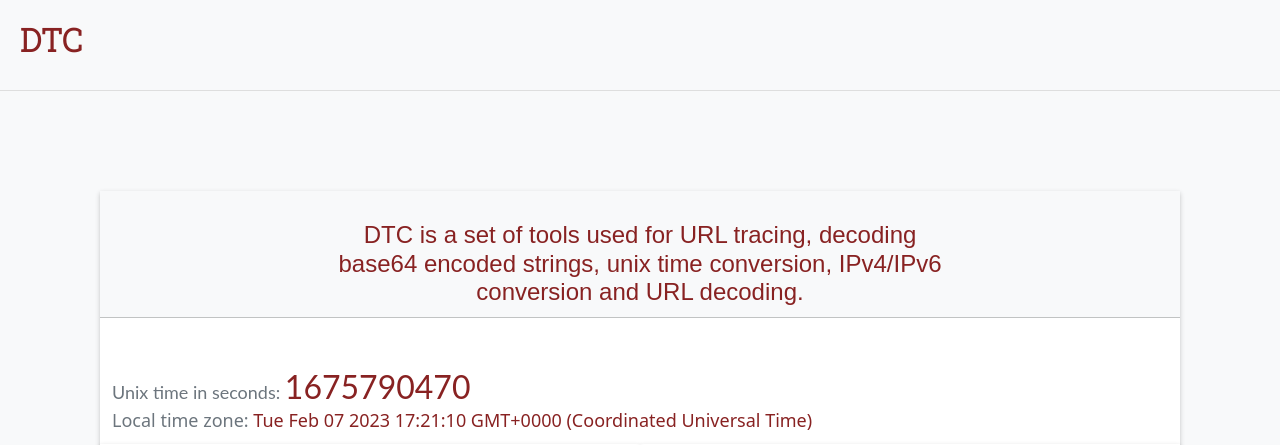
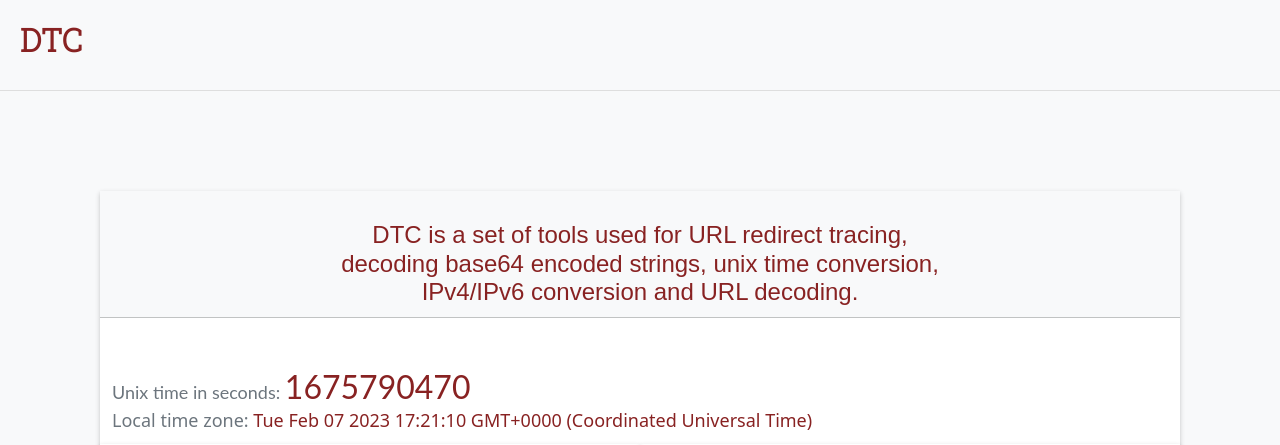
Before and after one commit to charlesokeke/Conversion-tools, a Flask app: page /test in a window 1280 px wide. Shown: the top 445 px of the page. Run offline with Flask 2, Linux system fonts and the light colour scheme; some libraries are stand-ins or nearby versions.

Commit message:
changed files

```diff
--- a/templates/test.html
+++ b/templates/test.html
@@ -206,7 +206,7 @@ form {
    <div class='some-page-wrapper row bg-white' style="box-shadow: 0 1px 1px 0 rgb(0 0 0 / 6%), 0 2px 5px 0 rgb(0 0 0 / 20%);">
 	   <div style="border-bottom:1px solid #dedede;margin-bottom:50px;background-color:#f8f9fa;border-bottom: 1px solid #c1c3c3">
 	        <p class="display-3" style="padding:30px 10px 10px 10px;color:#822;margin: 0 auto;text-align:center;justify-content:center; width:60%;font-size:24px;font-weight:200;font-family: Optimist,Arial,Helvetica,sans-serif;">
-               DTC is a set of tools used for URL tracing, decoding base64 encoded strings,
+               DTC is a set of tools used for URL redirect tracing, decoding base64 encoded strings,
 			   unix time conversion, IPv4/IPv6 conversion and URL decoding.
             </p>
 
```
Also changed, not shown: 1 other file.
